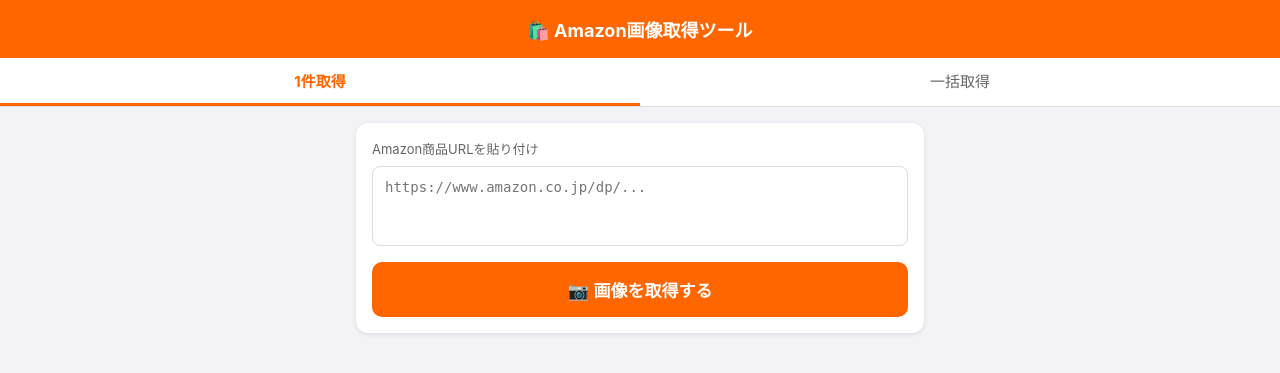
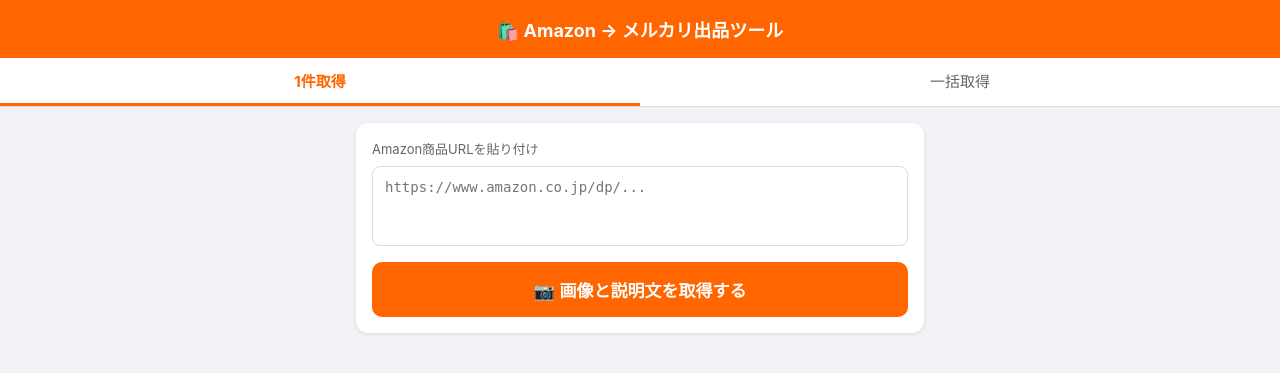
Before and after one commit to ikenaga09058868194-blip/amazon-image-tool, a Flask app: page / in a window 1280 px wide. Shown: the top 373 px of the page. Run offline with Flask 3, Linux system fonts and the light colour scheme.

Commit message:
feat: add mercari listing generation with Claude API

```diff
--- a/app.py
+++ b/app.py
@@ -5,7 +5,9 @@ import glob
 import json
 import zipfile
 import io
+import re
 from pathlib import Path
+import anthropic
 
 app = Flask(__name__)
 BASE_DIR = Path(__file__).parent
@@ -15,6 +17,72 @@ OUTPUT_DIR = BASE_DIR / "output"
 @app.route("/")
 def index():
     return render_template("index.html")
+
+
+def generate_mercari_listing(product_info: dict) -> dict:
+    """Claude APIを使ってメルカリ出品文を生成"""
+    client = anthropic.Anthropic()
+
+    title = product_info.get("title", "")
+    price = product_info.get("price", "")
+    features = product_info.get("features", [])
+    description = product_info.get("description", "")
+    brand = product_info.get("brand", "")
+
+    features_text = "\n".join(f"- {f}" for f in features[:8]) if features else "情報なし"
+
+    prompt = f"""あなたはメルカリ出品の専門アシスタントです。以下の商品情報からメルカリ出品用のタイトルと説明文を作成してください。
+
+【商品情報】
+商品名: {title}
+ブランド: {brand}
+Amazon価格: {price}
+商品特徴:
+{features_text}
+商品説明: {description[:500] if description else "なし"}
+
+【執筆ルール】
+1. タイトル：必ず冒頭に「セール中！」をつけ、その後に商品名を記載（40文字以内）
+2. 購入時期：商品説明文の中に「購入時期」は記載しないこと
+3. 注意書き：必ず「※新品未使用品ですが、自宅保管のためパッケージに細かなスレ等がある場合がございます。完璧を求める方や神経質な方はご遠慮ください。」を入れること
+4. 発送：最後に「24時間以内に配送いたします」を記載
+5. 価格提案：市場相場を考慮しておすすめの販売価格（円）を数字のみで提示
+
+【構成テンプレート】
+タイトル例: セール中！【新品未使用】商品名...
+
+説明文の構成:
+【キャッチコピー】商品の概要・紹介。
+【商品状態】
+* 状態：新品・未使用
+* 内容量：...（わかる場合のみ）
+* 製造国：...（わかる場合のみ）
+※新品未使用品ですが、自宅保管のためパッケージに細かなスレ等がある場合がございます。完璧を求める方や神経質な方はご遠慮ください。
+【商品の特徴】
+* 特徴1：...
+* 特徴2：...
+* 特徴3：...
+【こんな方におすすめ】
+* ...
+* ...
+【発送について】
+* 24時間以内に配送いたします。
+* 匿名配送にて迅速・丁寧に発送いたします。
+
+以下のJSON形式のみで返答してください（他のテキストは不要）:
+{{"mercari_title": "タイトル", "mercari_description": "説明文", "suggested_price": 推奨価格の数字}}"""
+
+    message = client.messages.create(
+        model="claude-sonnet-4-6",
+        max_tokens=2000,
+        messages=[{"role": "user", "content": prompt}]
+    )
+
+    text = message.content[0].text
+    json_match = re.search(r'\{.*\}', text, re.DOTALL)
+    if json_match:
+        return json.loads(json_match.group())
+    return {"mercari_title": "", "mercari_description": "", "suggested_price": 0}
 
 
 def scrape_one(url):
@@ -46,10 +114,21 @@ def scrape_one(url):
         with open(info_file, "r", encoding="utf-8") as f:
             product_info = json.load(f)
 
+    # Claude APIで説明文生成
+    listing = {}
+    if product_info:
+        try:
+            listing = generate_mercari_listing(product_info)
+        except Exception as e:
+            print(f"説明文生成エラー: {e}")
+
     return {
         "success": True,
         "images": images,
         "title": product_info.get("title", ""),
+        "mercari_title": listing.get("mercari_title", ""),
+        "mercari_description": listing.get("mercari_description", ""),
+        "suggested_price": listing.get("suggested_price", 0),
         "url": url,
     }
 
--- a/templates/index.html
+++ b/templates/index.html
@@ -55,10 +55,21 @@
         .progress-item.error { background: #fff0f0; color: #cc0000; }
 
         .error-msg { background: #fff0f0; border: 1px solid #ffcccc; border-radius: 8px; padding: 12px; color: #cc0000; font-size: 14px; margin-top: 10px; display: none; }
+
+        /* メルカリ説明文 */
+        .listing-section { background: white; border-radius: 12px; padding: 16px; margin-top: 16px; box-shadow: 0 1px 4px rgba(0,0,0,0.1); }
+        .listing-section h3 { font-size: 15px; color: #ff6600; margin-bottom: 12px; border-bottom: 2px solid #ff6600; padding-bottom: 8px; }
+        .copy-block { margin-bottom: 16px; }
+        .copy-label { font-size: 12px; color: #666; margin-bottom: 6px; }
+        .copy-box { background: #f8f8f8; border: 1px solid #ddd; border-radius: 8px; padding: 12px; font-size: 13px; white-space: pre-wrap; word-break: break-all; line-height: 1.6; }
+        .copy-btn { width: 100%; border: none; border-radius: 8px; padding: 10px; font-size: 14px; font-weight: bold; cursor: pointer; background: #34c759; color: white; margin-top: 6px; }
+        .copy-btn:active { opacity: 0.7; }
+        .copy-btn.copied { background: #888; }
+        .price-badge { display: inline-block; background: #ff3b30; color: white; border-radius: 8px; padding: 6px 14px; font-size: 16px; font-weight: bold; margin-bottom: 12px; }
     </style>
 </head>
 <body>
-    <header>🛍️ Amazon画像取得ツール</header>
+    <header>🛍️ Amazon → メルカリ出品ツール</header>
 
     <div class="tabs">
         <div class="tab active" onclick="switchTab('single')">1件取得</div>
@@ -72,9 +83,9 @@
                 <label>Amazon商品URLを貼り付け</label>
                 <textarea id="singleUrl" placeholder="https://www.amazon.co.jp/dp/..."></textarea>
                 <div class="error-msg" id="singleError"></div>
-                <button class="btn btn-orange" id="singleBtn" onclick="scrapeSingle()">📷 画像を取得する</button>
+                <button class="btn btn-orange" id="singleBtn" onclick="scrapeSingle()">📷 画像と説明文を取得する</button>
             </div>
-            <div class="status" id="singleStatus"><span class="spinner"></span>取得中...</div>
+            <div class="status" id="singleStatus"><span class="spinner"></span>取得中・説明文を生成中...</div>
             <div id="singleResult"></div>
         </div>
 
@@ -99,9 +110,21 @@
             document.getElementById('panel-' + name).classList.add('active');
         }
 
+        function copyText(text, btn) {
+            navigator.clipboard.writeText(text).then(() => {
+                btn.textContent = '✅ コピーしました！';
+                btn.classList.add('copied');
+                setTimeout(() => {
+                    btn.textContent = '📋 タップしてコピー';
+                    btn.classList.remove('copied');
+                }, 2000);
+            });
+        }
+
         function renderImages(data) {
             const block = document.createElement('div');
             block.className = 'product-block';
+
             if (data.title) {
                 const t = document.createElement('div');
                 t.className = 'product-title';
@@ -130,7 +153,56 @@
                     </div>`;
             });
             block.appendChild(grid);
+
+            // メルカリ出品文セクション
+            if (data.mercari_title || data.mercari_description) {
+                const section = document.createElement('div');
+                section.className = 'listing-section';
+                section.innerHTML = '<h3>📝 メルカリ出品文</h3>';
+
+                // 推奨価格
+                if (data.suggested_price) {
+                    const price = document.createElement('div');
+                    price.innerHTML = `<div class="price-badge">💴 推奨価格：¥${Number(data.suggested_price).toLocaleString()}</div>`;
+                    section.appendChild(price);
+                }
+
+                // タイトル
+                if (data.mercari_title) {
+                    const titleBlock = document.createElement('div');
+                    titleBlock.className = 'copy-block';
+                    titleBlock.innerHTML = `<div class="copy-label">■ タイトル（タップしてコピー）</div>
+                        <div class="copy-box">${escapeHtml(data.mercari_title)}</div>`;
+                    const btn = document.createElement('button');
+                    btn.className = 'copy-btn';
+                    btn.textContent = '📋 タップしてコピー';
+                    btn.onclick = () => copyText(data.mercari_title, btn);
+                    titleBlock.appendChild(btn);
+                    section.appendChild(titleBlock);
+                }
+
+                // 説明文
+                if (data.mercari_description) {
+                    const descBlock = document.createElement('div');
+                    descBlock.className = 'copy-block';
+                    descBlock.innerHTML = `<div class="copy-label">■ 商品説明（タップしてコピー）</div>
+                        <div class="copy-box">${escapeHtml(data.mercari_description)}</div>`;
+                    const btn = document.createElement('button');
+                    btn.className = 'copy-btn';
+                    btn.textContent = '📋 タップしてコピー';
+                    btn.onclick = () => copyText(data.mercari_description, btn);
+                    descBlock.appendChild(btn);
+                    section.appendChild(descBlock);
+                }
+
+                block.appendChild(section);
+            }
+
             return block;
+        }
+
+        function escapeHtml(text) {
+            return text.replace(/&/g,'&amp;').replace(/</g,'&lt;').replace(/>/g,'&gt;');
         }
 
         async function scrapeSingle() {
@@ -173,7 +245,6 @@
             result.innerHTML = '';
             btn.disabled = true;
 
-            // 進捗表示
             progress.innerHTML = urls.map((u, i) =>
                 `<div class="progress-item waiting" id="prog-${i}">⏳ ${i+1}件目: ${u.substring(0, 40)}...</div>`
             ).join('');
```
Also changed, not shown: main.py (+16 -0 lines).
